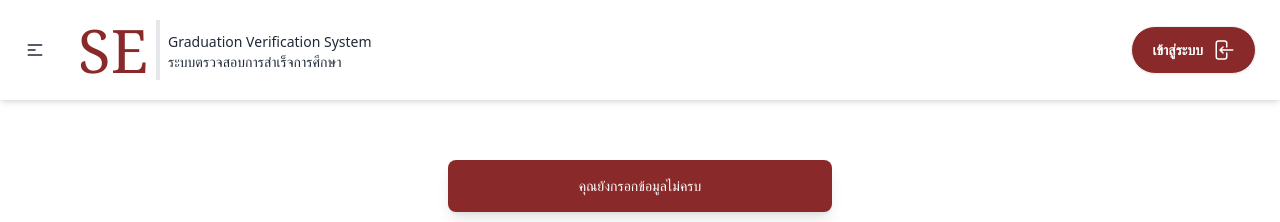
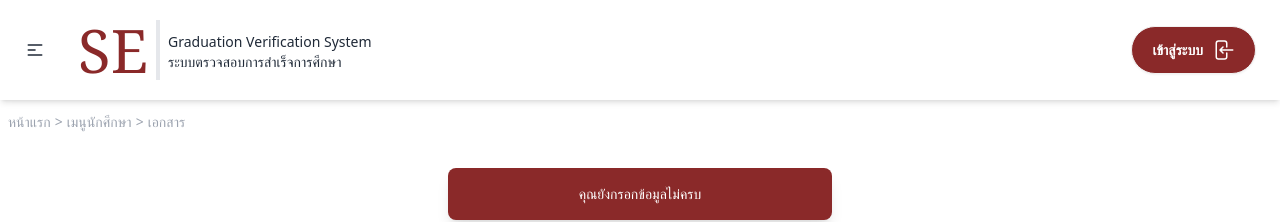
Before and after one commit to TitadachFF/MainProject, a React (Vite) app: page /DocumentPDF in a window 1280 px wide. Shown: the top 222 px of the page. Built offline with nearby package versions, Linux system fonts and the light colour scheme; no server answers.

Commit message:
fix course

```diff
--- a/src/Course/AddAdvisor.jsx
+++ b/src/Course/AddAdvisor.jsx
@@ -251,7 +251,7 @@ const AddAdvisor = () => {
             <div className="mt-6 flex justify-between">
               <button
                 type="button"
-                className="px-6 py-2 bg-gray-100 border border-red text-red rounded"
+                className="px-6 py-2 bg-gray-100  border  rounded"
                 onClick={() => navigate("/course")}
               >
                 ย้อนกลับ
--- a/src/Course/ViewMajor.jsx
+++ b/src/Course/ViewMajor.jsx
@@ -11,7 +11,7 @@ const ViewMajor = () => {
   const [courses, setCourses] = useState({});
   const [totalUnits, setTotalUnits] = useState(0); // State สำหรับเก็บผลรวมของ category_unit
   const [openGroupId, setOpenGroupId] = useState(null); // State สำหรับเก็บกลุ่มที่เปิดอยู่
-
+const [isLoading , setIsLoading] = useState(true)
   const navigate = useNavigate();
 
   const handleChange = (e) => {
@@ -24,13 +24,15 @@ const ViewMajor = () => {
   const handleEdit = (id) => {
     navigate(`/editmajor?editMajor=${id}`);
   };
+  const apiUrl = import.meta.env.VITE_BASE_URL;
+
 
   useEffect(() => {
     const fetchMajor = async () => {
       try {
         const token = localStorage.getItem("token");
         const response = await fetch(
-          `http://localhost:3000/api/getMajorByCode/${major_code}`,
+          `${apiUrl}api/getMajorByCode/${major_code}`,
           {
             headers: {
               Authorization: `Bearer ${token}`,
@@ -43,6 +45,8 @@ const ViewMajor = () => {
         const data = await response.json();
         console.log("Fetched Major data:", data);
         setMajor(data);
+        setIsLoading(false);
+
       } catch (error) {
         console.error("Error fetching Major data:", error);
       }
@@ -52,7 +56,7 @@ const ViewMajor = () => {
       try {
         const token = localStorage.getItem("token");
         const response = await fetch(
-          `http://localhost:3000/api/getCategoriesByMajorCode/${major_code}`,
+          `${apiUrl}api/getCategoriesByMajorCode/${major_code}`,
           {
             headers: {
               Authorization: `Bearer ${token}`,
@@ -87,7 +91,7 @@ const ViewMajor = () => {
     try {
       const token = localStorage.getItem("token");
       const response = await fetch(
-        `http://localhost:3000/api/getGroupsByCategoryId/${category_id}`,
+        `${apiUrl}api/getGroupsByCategoryId/${category_id}`,
         {
           headers: {
             Authorization: `Bearer ${token}`,
@@ -110,7 +114,7 @@ const ViewMajor = () => {
     try {
       const token = localStorage.getItem("token");
       const response = await fetch(
-        `http://localhost:3000/api/getCoursesByGroupId/${group_id}`,
+        `${apiUrl}api/getCoursesByGroupId/${group_id}`,
         {
           headers: {
             Authorization: `Bearer ${token}`,
@@ -175,7 +179,23 @@ const ViewMajor = () => {
         <p>แก้ไขหลักสูตร</p>
       </div>
       <div className="flex justify-center p-6 bg-gray-100">
-        <div className="w-full max-w-3xl bg-white rounded-lg shadow-lg p-6">
+        {isLoading?(
+
+<div className="flex flex-col space-y-5">
+<div className="flex space-x-6">
+  <div className="skeleton h-6 w-36"></div>
+  <div className="skeleton h-6 w-36"></div>
+  <div className="skeleton h-6 w-36"></div>
+</div>
+<div className="flex gap-4">
+  <div className="skeleton h-6 w-52"></div>
+  <div className="skeleton h-6 w-28"></div>
+  <div className="skeleton h-6 w-60"></div>
+</div>
+<div className="skeleton h-6 w-52"></div>
+</div>
+        ):(
+<div className="w-full max-w-3xl bg-white rounded-lg shadow-lg p-6">
           <div className="flex justify-between items-center mb-6">
             <h2 className="text-2xl text-red font-bold">รายละเอียดหลักสูตร</h2>
             <div className="flex items-center">
@@ -321,6 +341,8 @@ const ViewMajor = () => {
             </div>
           </form>
         </div>
+        )}
+
       </div>
     </div>
   );
--- a/src/Student/PDFview.jsx
+++ b/src/Student/PDFview.jsx
@@ -183,7 +183,19 @@ const PDFview = () => {
   };
 
   return (
-    <div className="font-sarabun container mx-auto p-4 max-w-5xl text-sm py-40">
+    <div>
+      <div className="py-4 px-2 text-gray-400 text-sm flex items-center pt-28">
+        <p className="cursor-pointer" onClick={() => navigate("/")}>
+          หน้าแรก
+        </p>
+        <span className="mx-1">&gt;</span>
+        <p className="cursor-pointer" onClick={() => navigate("/student")}>
+          เมนูนักศึกษา
+        </p>
+        <span className="mx-1">&gt;</span>
+        <p>เอกสาร</p>
+      </div>
+      <div className="font-sarabun container mx-auto p-4 max-w-5xl text-sm py-5">
         <div className="mb-4 text-center print:hidden">
           <div
             className={`max-w-sm mx-auto rounded-lg shadow-lg p-4 ${
@@ -229,7 +241,8 @@ const PDFview = () => {
                         <span className="dotted-line relative">
                           <span className="text absolute bottom-0.5">
                             {studentData?.birthdate}
-                          {""} {studentData?.monthdate} {studentData?.yeardate}
+                            {""} {studentData?.monthdate}{" "}
+                            {studentData?.yeardate}
                           </span>
                           ...............................................................................................
                         </span>
@@ -311,7 +324,8 @@ const PDFview = () => {
                         <tr className="category-row">
                           <td colSpan={8} className="border border-black p-2">
                             {index + 1}.{" "}
-                          {courseGroupedData[category].categoryName} ไม่ต่ำกว่า{" "}
+                            {courseGroupedData[category].categoryName}{" "}
+                            ไม่ต่ำกว่า{" "}
                             {courseGroupedData[category].categoryUnit} หน่วยกิต
                             {/* เปลี่ยนจาก category.categoryUnit */}
                           </td>
@@ -331,8 +345,9 @@ const PDFview = () => {
                                     colSpan={8}
                                     className="border border-black p-2 pl-10"
                                   >
-                                  {index + 1}.{groupIndex + 1} {group.groupName}{" "}
-                                  ไม่ต่ำกว่า {group.groupUnit} หน่วยกิต
+                                    {index + 1}.{groupIndex + 1}{" "}
+                                    {group.groupName} ไม่ต่ำกว่า{" "}
+                                    {group.groupUnit} หน่วยกิต
                                   </td>
                                 </tr>
 
@@ -371,8 +386,8 @@ const PDFview = () => {
                                       {course.courseNameTH}
                                     </td>
                                     <td className="border border-black p-2">
-                                    {course.courseUnit} ({course.courseTheory} -{" "}
-                                    {course.coursePractice} -{" "}
+                                      {course.courseUnit} ({course.courseTheory}{" "}
+                                      - {course.coursePractice} -{" "}
                                       {course.categoryResearch})
                                     </td>
                                     <td className="border border-black p-2 text-center">
@@ -449,7 +464,9 @@ const PDFview = () => {
                           : course.grade}
                       </td>
 
-                    <td className="border border-black p-2">{course.notes}</td>
+                      <td className="border border-black p-2">
+                        {course.notes}
+                      </td>
                     </tr>
                   ))}
                 </tbody>
@@ -557,6 +574,7 @@ const PDFview = () => {
           </button>
         </div>
       </div>
+    </div>
   );
 };
 export default PDFview;
```
Lines whose indentation alone changed are shown as unchanged.
